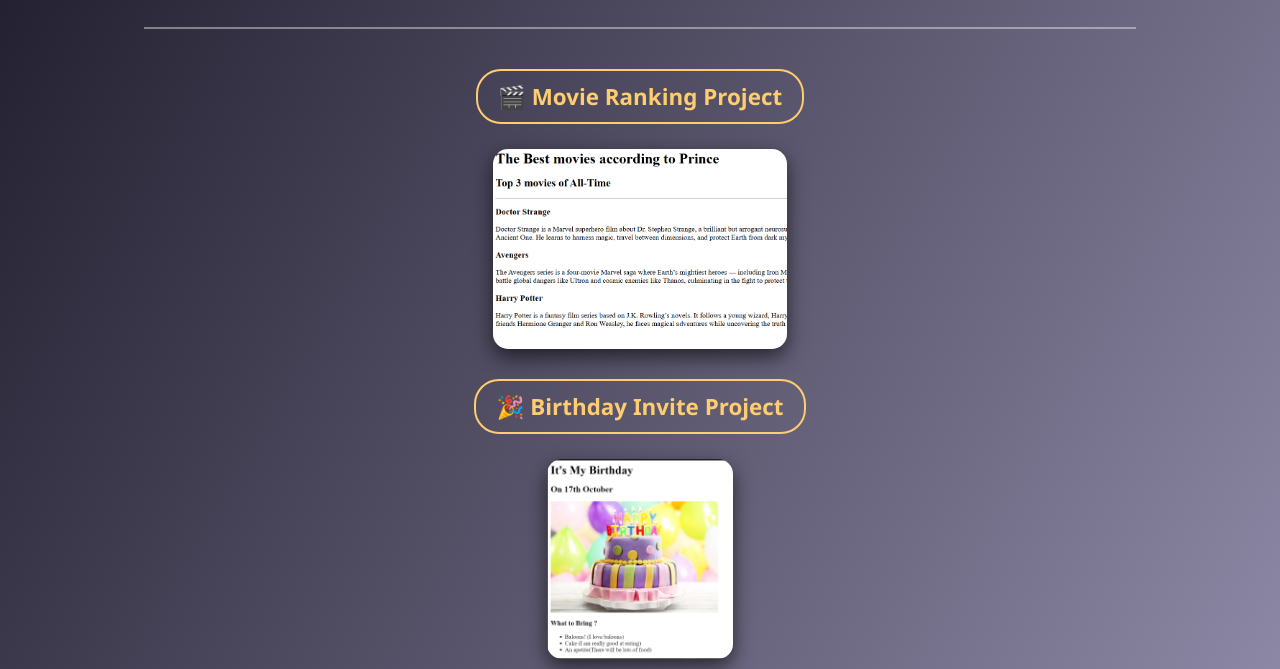
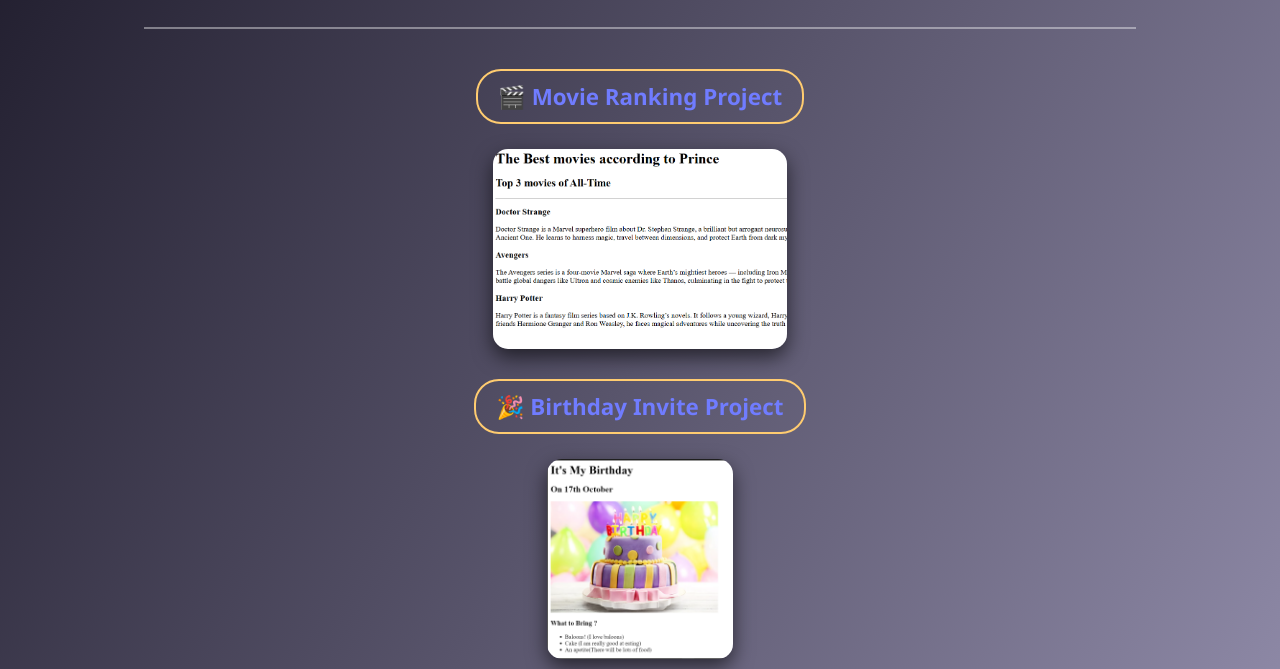
Before and after one commit to prince-ghaywan/html-portfolio, a plain HTML site: page index.html in a window 1280 px wide. Shown: the part 131-800 px from the top of the page. Drawn offline with Linux system fonts and the light colour scheme.

Commit message:
updated index.html

```diff
--- a/index.html
+++ b/index.html
@@ -43,14 +43,14 @@
         }
 
         h3 a {
-            text-decoration: none;
-            color: #ffcc70;
+
+            color: #707cff;
             font-size: 1.4rem;
-            transition: color 0.3s;
+
         }
 
         h3 a:hover {
-            color: #ffd700;
+            color: #002fff;
         }
 
         img {
@@ -125,7 +125,7 @@
     <hr />
 
     <h3><a href="./public/movie-ranking.html">🎬 Movie Ranking Project</a></h3>
-    <img src="./assets/images/Movieranking.png" height="200" alt="movie ranking project review" />
+    <img src="./assets/images/movieranking.png" height="200" alt="movie ranking project review" />
 
     <h3><a href="./public/birthday-invite.html">🎉 Birthday Invite Project</a></h3>
     <img src="./assets/images/birthday.png" height="200" alt="birthday project preview" />
```
